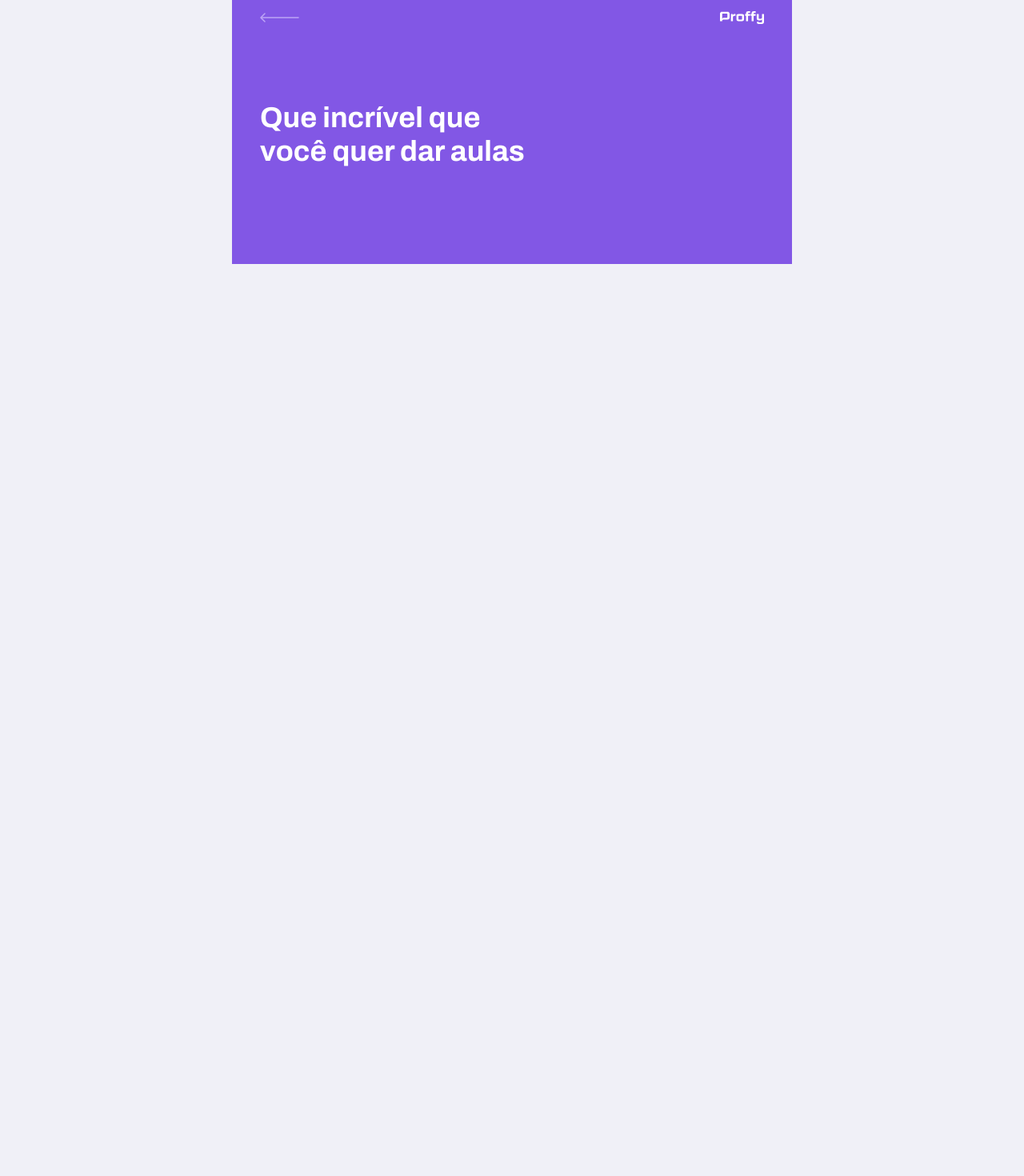
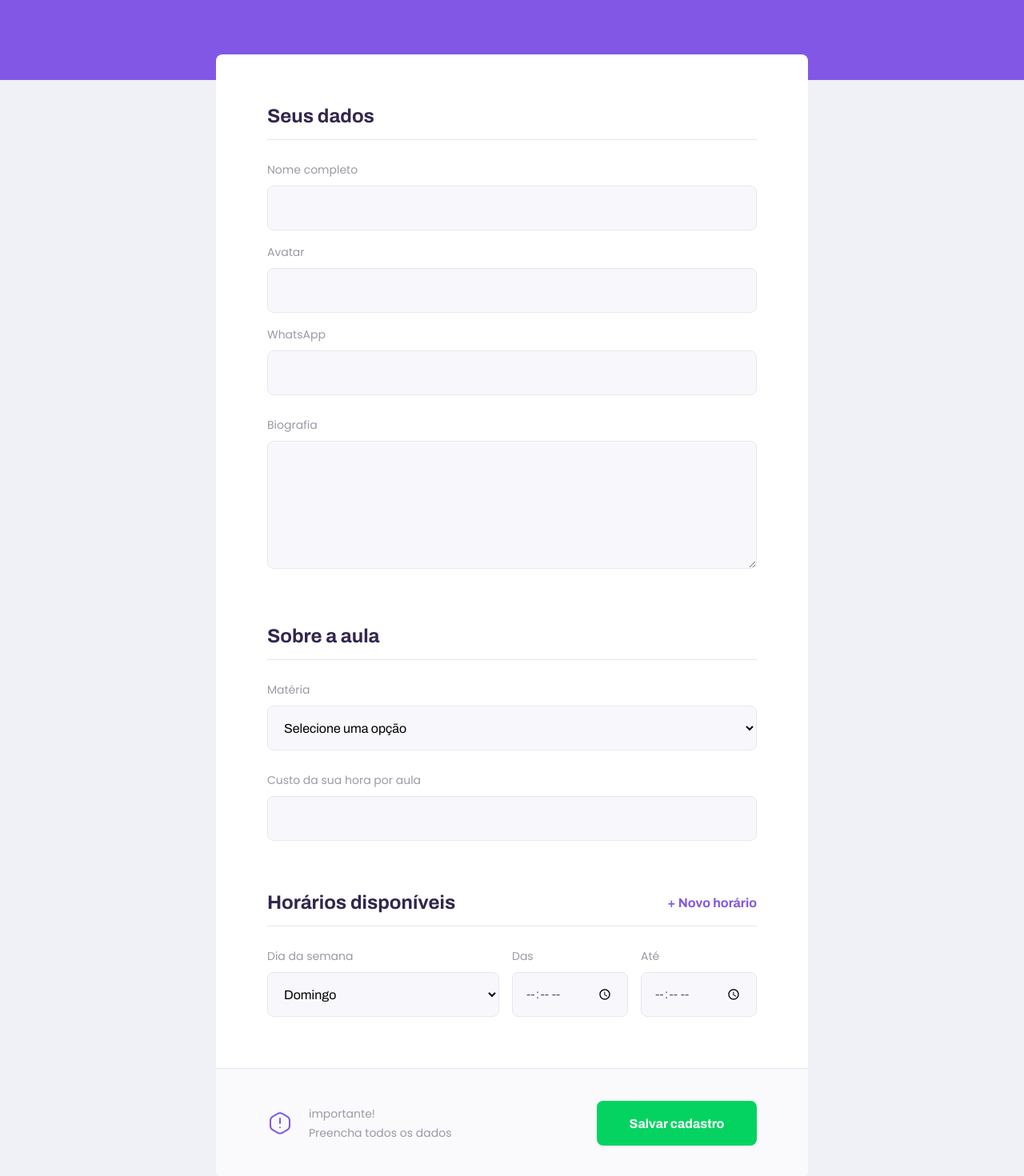
Before and after one commit to amorimmaria/proffy-nlw, a React (Create React App) app in the folder web/: page /give-classes in a window 1280 px wide. Shown: the part 240-1710 px from the top of the page at 80% size. Before the commit the page ends 800 px from the top, so only its background shows below. Built offline with nearby package versions, Linux system fonts and the light colour scheme.

Commit message:
Adicionando modificaçoes do TeacherForm

```diff
--- a/web/src/pages/TeacherForm/index.tsx
+++ b/web/src/pages/TeacherForm/index.tsx
@@ -1,10 +1,217 @@
-import React from 'react';
+import React, {useState, FormEvent} from 'react';
+import {useHistory} from 'react-router-dom';
+
 import PageHeader from '../../components/PageHeader';
+import Input from '../../components/Input';
+import Textarea from '../../components/Textarea';
+import Select from '../../components/Select';
+import api from '../../services/api';
+
+import warningIcon from '../../assets/images/icons/warning.svg';
+
+import './styles.css';
 
 function TeacherForm(){
+  const history = useHistory();
+
+  const [name, setName] = useState('');
+  const [avatar, setAvatar] = useState('');
+  const [whatsapp, setWhatsapp] = useState('');
+  const [bio, setBio] = useState('');
+
+  const [subject, setSubject] = useState('');
+  const [cost, setCost] = useState('');
+
+
+
+  const [scheduleItems, setScheduleItems] = useState([
+    { week_day: 0, from: '', to: ''}
+
+  ]);
+
+
+  function addNewScheduleItem(){
+
+    setScheduleItems([
+      ...scheduleItems,
+      { week_day: 0, from: '', to: ''}
+    ]);
+    scheduleItems.push()
+
+  }
+
+  function setScheduleItemsValue(position: number, field: string, value: string){
+    const updateScheduleItems = scheduleItems.map((scheduleItem, index) =>{
+      if(index === position){
+        return {...scheduleItem, [field]: value};
+      }
+
+      return scheduleItem;
+    })
+    setScheduleItems(updateScheduleItems);
+  }
+
+  function handleCreateClass(e: FormEvent){
+    e.preventDefault();
+
+    api.post('classes',{
+      name,
+      avatar,
+      whatsapp,
+      bio,
+      subject,
+      cost:Number(cost),
+      schedule: scheduleItems
+
+    }).then(()=>{
+      alert('Cadastro realizado com sucesso!');
+
+
+      history.push('/');
+    }).catch(()=>{
+      alert('Erro no cadastro!');
+    })
+
+  }
+
+
+
   return(
     <div id="page-teacher-form" className="container">
-      <PageHeader title="Que incrível que você quer dar aulas"/>
+      <PageHeader
+      title="Que incrível que você quer dar aulas"
+      description ="O primeiro passo é preencher esse formulário de inscrição"
+      />
+
+      <main>
+        <form onSubmit={handleCreateClass}>
+          <fieldset>
+            <legend>Seus dados</legend>
+
+            <Input
+              name="name"
+              label="Nome completo"
+              value={name}
+              onChange={(e) =>{ setName(e.target.value)}}
+            />
+
+            <Input
+              name="avatar"
+              label="Avatar"
+              value={avatar}
+              onChange={(e) =>{ setAvatar(e.target.value)}}
+            />
+
+            <Input
+              name="whatsapp"
+              label="WhatsApp"
+              value={whatsapp}
+              onChange={(e) =>{ setWhatsapp(e.target.value)}}
+            />
+
+            <Textarea
+              name="bio"
+              label="Biografia"
+              value={bio}
+              onChange={(e) =>{ setBio(e.target.value)}}
+            />
+          </fieldset>
+
+          <fieldset>
+            <legend>Sobre a aula</legend>
+
+            <Select
+              name="subject"
+              label="Matéria"
+              value={subject}
+              onChange={(e) =>{ setSubject(e.target.value)}}
+              options ={[
+                { value: 'Artes', label: 'Artes'},
+                { value: 'Biologia', label: 'Biologia'},
+                { value: 'Ciências', label: 'Ciências'},
+                { value: 'Educação física', label: 'Educação física'},
+                { value: 'Física', label: 'Física'},
+                { value: 'Geografia', label: 'Geografia'},
+                { value: 'História', label: 'História'},
+                { value: 'Matemática', label: 'Matemática'},
+                { value: 'Português', label: 'Português'},
+                { value: 'Química', label: 'Química'}
+
+
+              ]}
+            />
+
+            <Input
+              name="cost"
+              label="Custo da sua hora por aula"
+              value={cost}
+              onChange={(e) =>{ setCost(e.target.value)}}
+
+            />
+          </fieldset>
+
+          <fieldset>
+            <legend>Horários disponíveis
+              <button type="button" onClick={addNewScheduleItem}>
+                + Novo horário
+              </button>
+            </legend>
+
+            {scheduleItems.map((scheduleItem, index) =>{
+              return (
+                <div key={scheduleItem.week_day} className="schedule-item">
+                  <Select
+                    name="week_day"
+                    label="Dia da semana"
+                    value={scheduleItem.week_day}
+                    onChange={e => setScheduleItemsValue(index, 'week_day', e.target.value)}
+                    options ={[
+                      { value: '0', label: 'Domingo'},
+                      { value: '1', label: 'Segunda-feira'},
+                      { value: '2', label: 'Terça-feira'},
+                      { value: '3', label: 'Quarta-feira'},
+                      { value: '4', label: 'Quinta-feira'},
+                      { value: '5', label: 'Sexta-feira'},
+                      { value: '6', label: 'Sábado'},
+                    ]}
+                  />
+                  <Input
+                    name="from"
+                    label="Das"
+                    type="time"
+                    value={scheduleItem.from}
+
+                    onChange={e => setScheduleItemsValue(index, 'from', e.target.value)}
+
+                  />
+
+                  <Input
+                    name="to"
+                    label="Até"
+                    type="time"
+                    value={scheduleItem.to}
+                    onChange={e => setScheduleItemsValue(index, 'to', e.target.value)}
+
+                  />
+                </div>
+              );
+            })}
+
+          </fieldset>
+
+          <footer>
+            <p>
+              <img src={warningIcon} alt="aviso importante"/>
+              importante! <br />
+              Preencha todos os dados
+            </p>
+            <button type="submit">
+              Salvar cadastro
+            </button>
+          </footer>
+        </form>
+      </main>
+
     </div>
   )
 }
--- a/web/src/pages/TeacherForm/styles.css
+++ b/web/src/pages/TeacherForm/styles.css
@@ -81,7 +81,7 @@
 
 }
 
-#page-teacher-form main footer p{
+#page-teacher-form main footer p img{
   margin-right: 2rem;
 }
 
```
